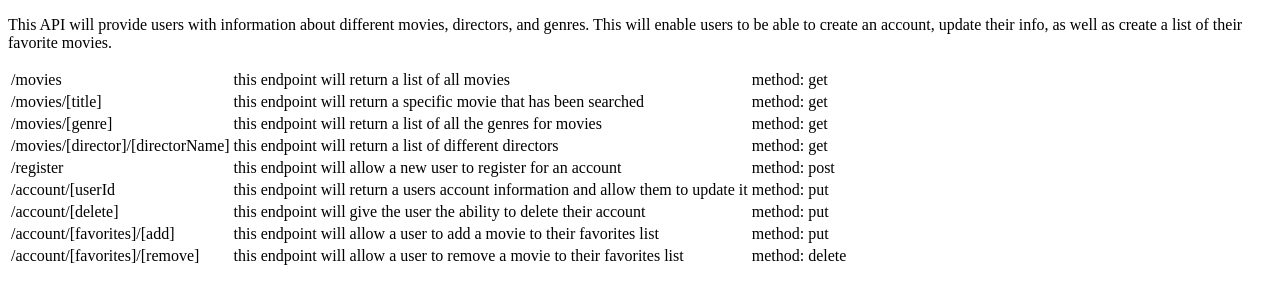
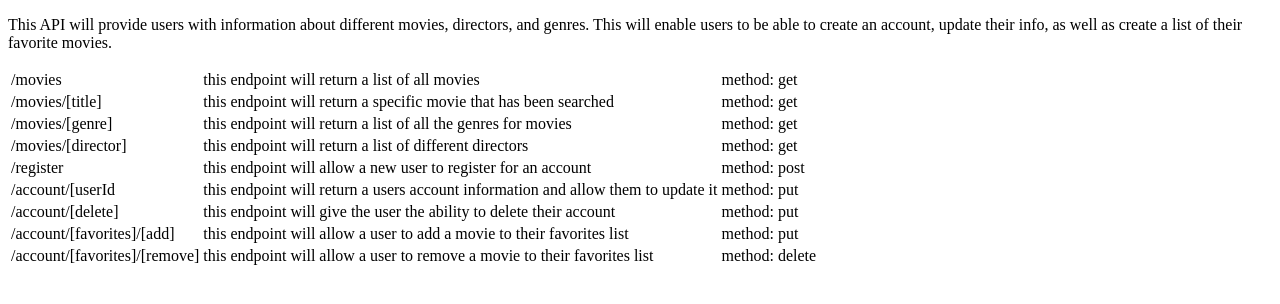
Before and after one commit to nnajera95/Movie_API, a website: page public/documentation.html in a window 1280 px wide. Drawn offline with Linux system fonts and the light colour scheme.

Commit message:
updated endpoint
if applied this commit will update the endpoint for the director

```diff
--- a/public/documentation.html
+++ b/public/documentation.html
@@ -29,7 +29,7 @@
         <td>method: get</td>
       </tr>
       <tr>
-        <td> /movies/[director]/[directorName] </td>
+        <td> /movies/[director] </td>
         <td>this endpoint will return a list of different directors</td>
         <td>method: get</td>
       </tr>
```
